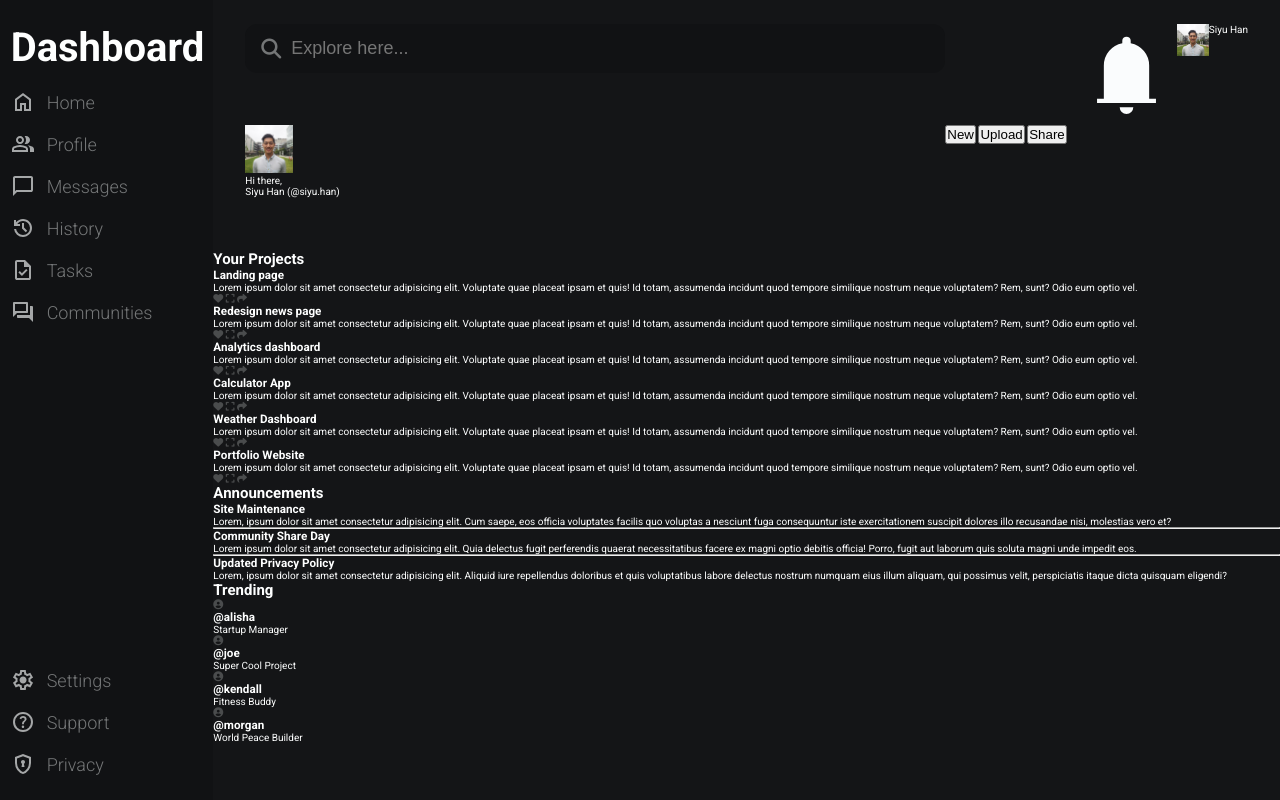
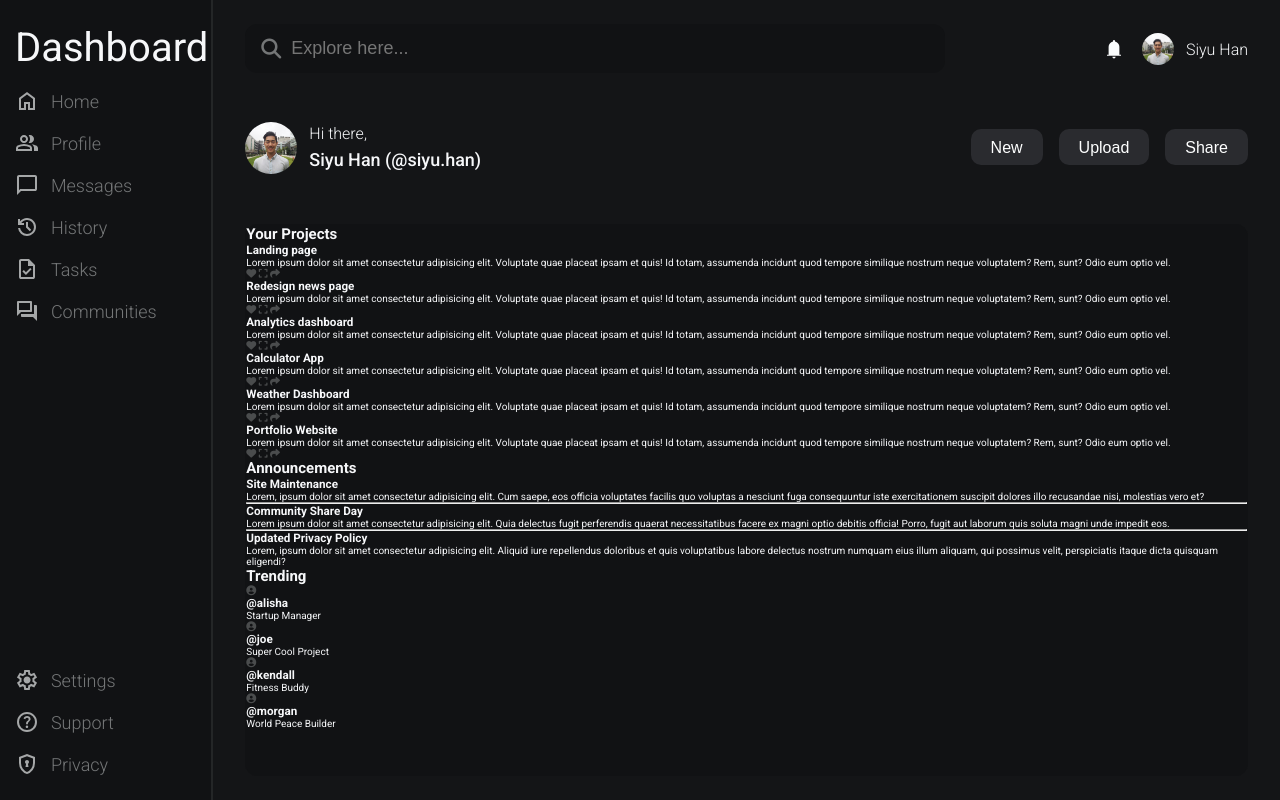
Before and after one commit to siyuhan2805/odin-dashboard, a plain HTML site: page index.html in a window 1280 px wide. Drawn offline with Linux system fonts and the light colour scheme.

Commit message:
Finish header elements

```diff
--- a/index.html
+++ b/index.html
@@ -59,8 +59,8 @@
                 </form>
             </div>
             <div class="account">
-                <img src="./icons/bell_icon.svg" alt="bell icon">
-                <img src="./icons/linkedIn photo.jpeg" width="32px" height="32px" alt="profile picture">
+                <img class="account-icon" src="./icons/bell_icon.svg" alt="bell icon">
+                <img class="account-profile" src="./icons/linkedIn photo.jpeg"  alt="profile picture">
                 <p>Siyu Han</p>
             </div>
             <div class="welcome">
--- a/style.css
+++ b/style.css
@@ -11,18 +11,25 @@
 
        /* Font styles */
        --sidebar-link-style: 300;
+       --sidebar-heading-style: 400;
+       --header-profile-link-style: 500;
 
        /* Font-sizes */
        --sidebar-title-size: 4.0rem;
        --sidebar-link-size: 1.8rem;
+       --header-profile-size: 1.6rem;
+       --header-welcome-size: 1.6rem;
+       --header-profile-link-size: 1.8rem;
+       --share-btn-size: 1.6rem;
 
 
        /* Font-colors */
        --main-heading-color: rgba(254, 255, 255);
-       --section-heading-color: rgba(253, 254, 255);
+       --section-heading-color: rgba(246, 247, 249);
        --sidebar-heading-color: rgba(116, 118, 119);
 
        /* Border-colors */
+       --sidebar-border: rgba(36, 38, 39);
 }
 
 /* APPLY PAGE RESET */
@@ -40,11 +47,12 @@ html {
 /* STYLING */
 body {
     font-family: "Roboto", sans-serif;
-    color: var(--main-heading-color);
+    color: var(--section-heading-color);
     margin: 0 auto;
     background-color: var(--background-body);
     height: 100vh;
     overflow: hidden;
+
 
 }
 
@@ -55,6 +63,7 @@ body {
 .container {
     display: grid;
     grid-template-columns: 1fr 5fr;
+    grid-template-rows: 200px 1fr;
     height: 100%;
 }
 
@@ -67,12 +76,14 @@ body {
     display: flex;
     flex-direction: column;
     height: 100vh;
-    padding: 2.4rem 5%;
+    padding: 2.4rem 7%;
     background-color: var(--background-sidebar);
+    border-right: 2px solid var(--sidebar-border);
 }
 
 .sidebar > h1 {
     font-size: var(--sidebar-title-size);
+    font-weight: var(--sidebar-heading-style);
     margin-bottom: 10%;
 }
 
@@ -117,7 +128,8 @@ body {
 
 .header {
     display: grid;
-    grid-template: 1fr 1fr / 1fr 1fr ;
+    grid-template: 5rem 5rem / 1fr 1fr ;
+    row-gap: 4.8rem;
     padding: 2.4rem 3.2rem;
 }
 
@@ -157,4 +169,90 @@ form > input:focus {
 .account {
     display: flex;
     justify-content: right;
+    align-items: center;
+    gap: 1.2rem;
 }
+
+.account-icon {
+    width: 2.4rem;
+    height: 2.4rem;
+    margin-right: .4rem;
+}
+
+.account-profile {
+    border-radius: 50%;
+    width: 3.2rem;
+    height: 3.2rem;
+
+}
+
+.account > p {
+    font-size: var(--header-profile-size);
+    font-weight: var(--sidebar-link-style);
+}
+
+/* WELCOME */
+.welcome {
+    display: flex;
+    gap: 1.2rem;
+}
+
+.welcome > img {
+    border-radius: 50%;
+    width: 5.2rem;
+    height: 5.2rem;
+}
+
+.welcome-text {
+    display: flex;
+    flex-direction: column;
+    justify-content: center;
+    gap: .6rem;
+}
+
+.welcome-greeting {
+    font-size: var(--header-profile-size);
+    font-weight: var(--sidebar-link-style);
+}
+
+.welcome-user {
+    font-size: var(--header-profile-link-size);
+    font-weight: var(--header-profile-link-style);
+}
+
+/* SHARE BUTTONS */
+
+.share-btns {
+    display: flex;
+    justify-content: right;
+    align-items: center;
+    gap: 1.6rem;
+}
+
+.btn {
+    width: auto;
+    height: 3.6rem;
+    background-color: var(--background-btn);
+    border: none;
+    border-radius: 1rem;
+    padding: 1rem 2rem;
+    font-size: var(--share-btn-size);
+    font-weight: var(--sidebar-link-style);
+    color: var(--main-heading-color);
+}
+
+/************************/
+/* MAIN-CONTENT CLASSES */
+/************************/
+
+.main-content {
+    grid-area: 2 / 2 / -1 / -1;
+    padding: 2.4rem 3.2rem;
+}
+
+.content-container {
+    background-color: var(--background-main);
+    border: 1px solid var(--background-main);
+    border-radius: 1.2rem;
+    height: 100%;
+}
```
